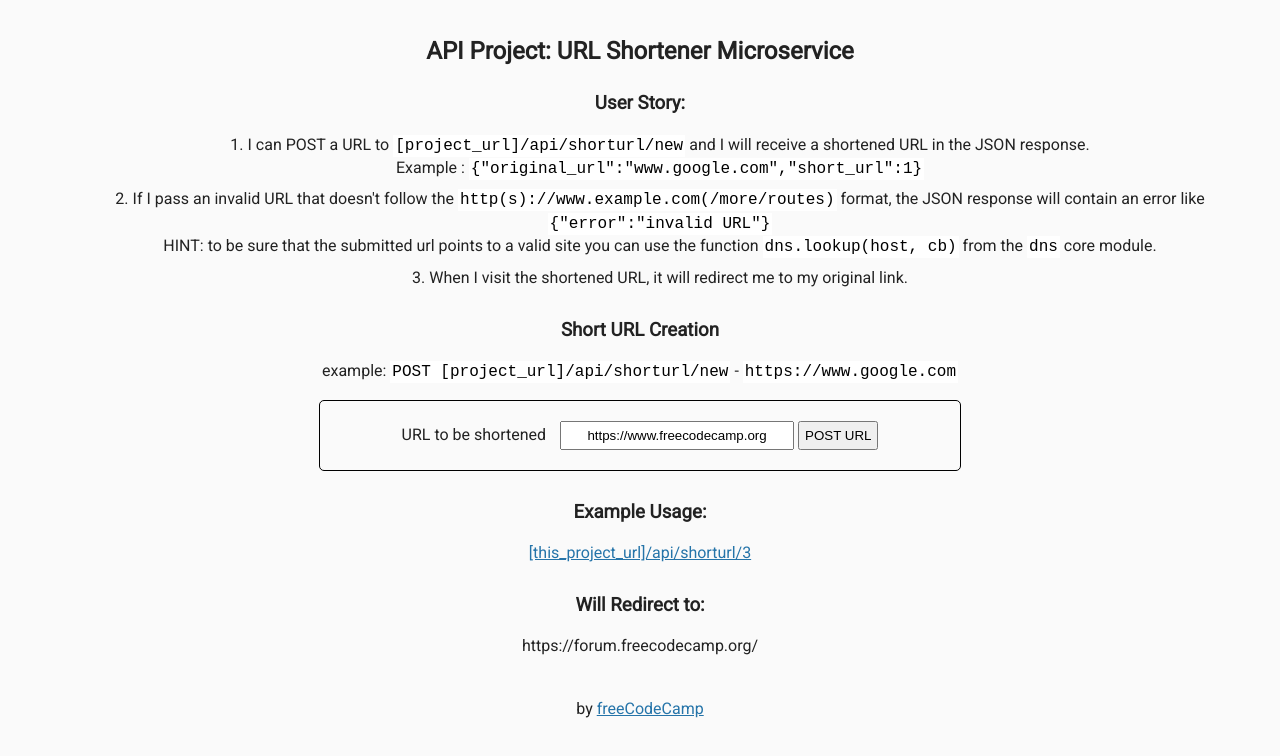
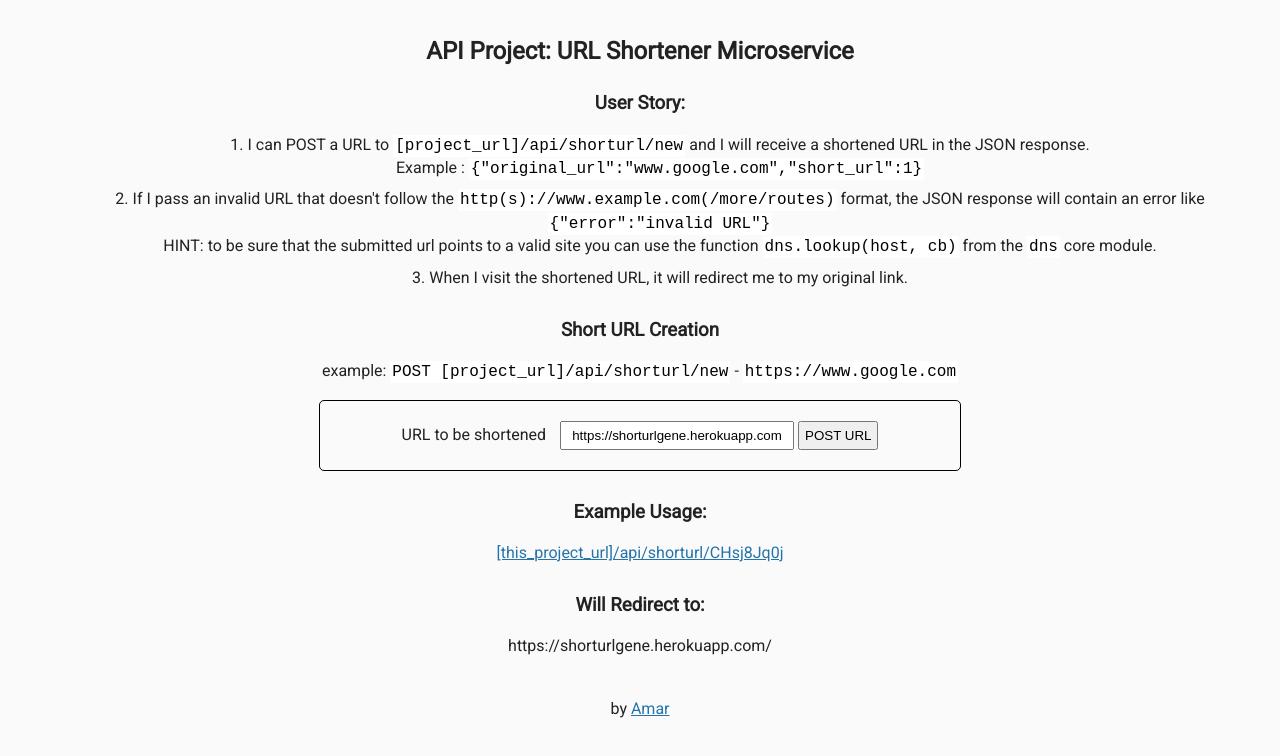
Before and after one commit to amarmrf/fcc-not-so-speedrun-shortener, a website: page index.html in a window 1280 px wide. Drawn offline with Linux system fonts and the light colour scheme.

Commit message:
fix index page

```diff
--- a/index.html
+++ b/index.html
@@ -26,20 +26,20 @@
         </p>
         <form action="api/shorturl/new" method="POST">
           <label for="url_input">URL to be shortened</label>
-          <input id="url_input" type="text" name="url" value="https://www.freecodecamp.org">
+          <input id="url_input" type="text" name="url" value="https://shorturlgene.herokuapp.com">
           <input type="submit" value="POST URL">
         </form>
         <h3>Example Usage:</h3>
-        <a href="https://url-shortener.freecodecamp.repl.co/api/shorturl/3">
-          [this_project_url]/api/shorturl/3
+        <a href="https://shorturlgene.herokuapp.com/api/shorturl/CHsj8Jq0j">
+          [this_project_url]/api/shorturl/CHsj8Jq0j
         </a>
 
         <h3>Will Redirect to:</h3>
-        <p>https://forum.freecodecamp.org/</p>
+        <p>https://shorturlgene.herokuapp.com/</p>
       </div>
       <div class="footer">
         <p>
-          by <a href="https://www.freecodecamp.org">freeCodeCamp</a>
+          by <a href="https://www.github.com/amarmrf">Amar</a>
         </p>
       </div>
    </body>
```
